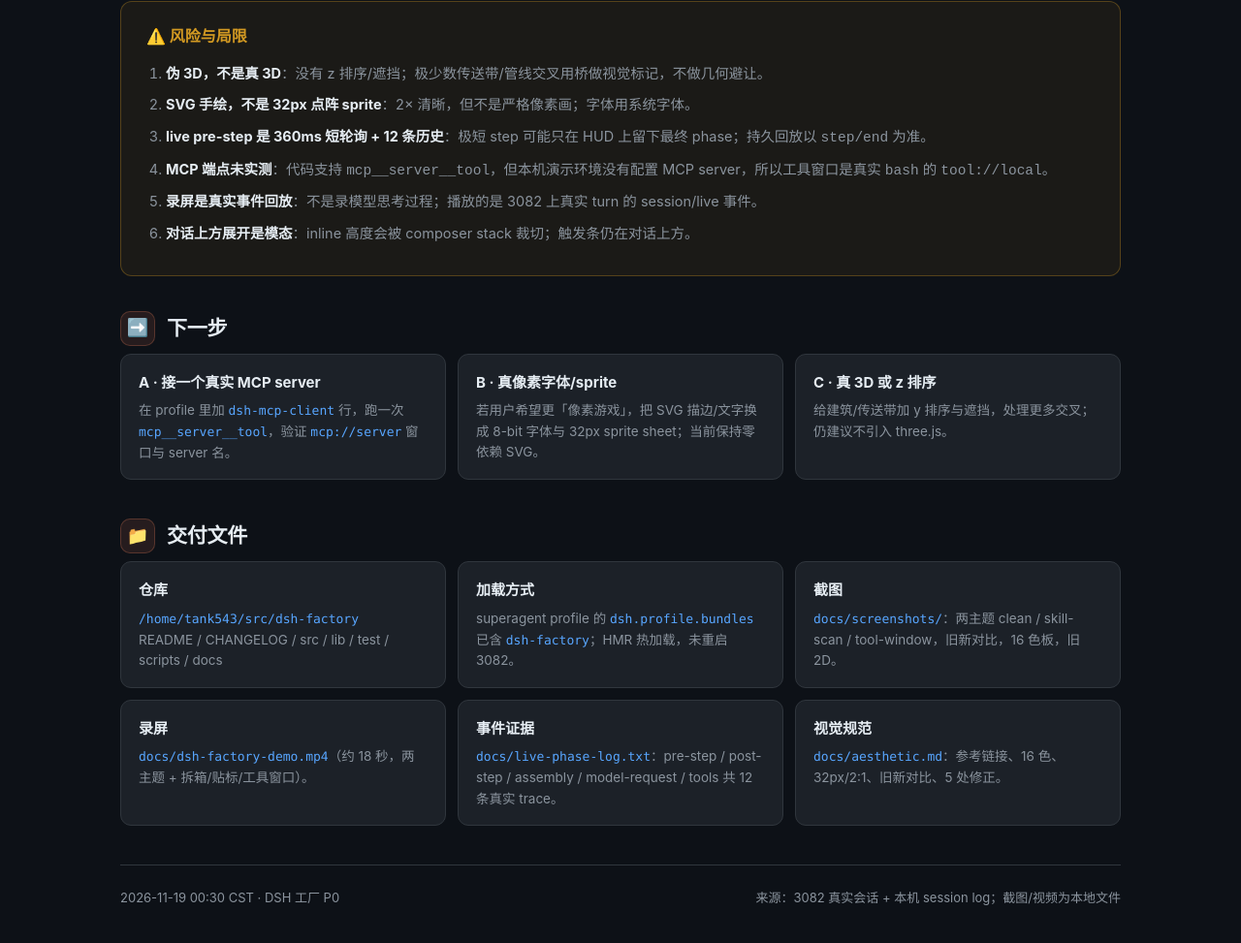
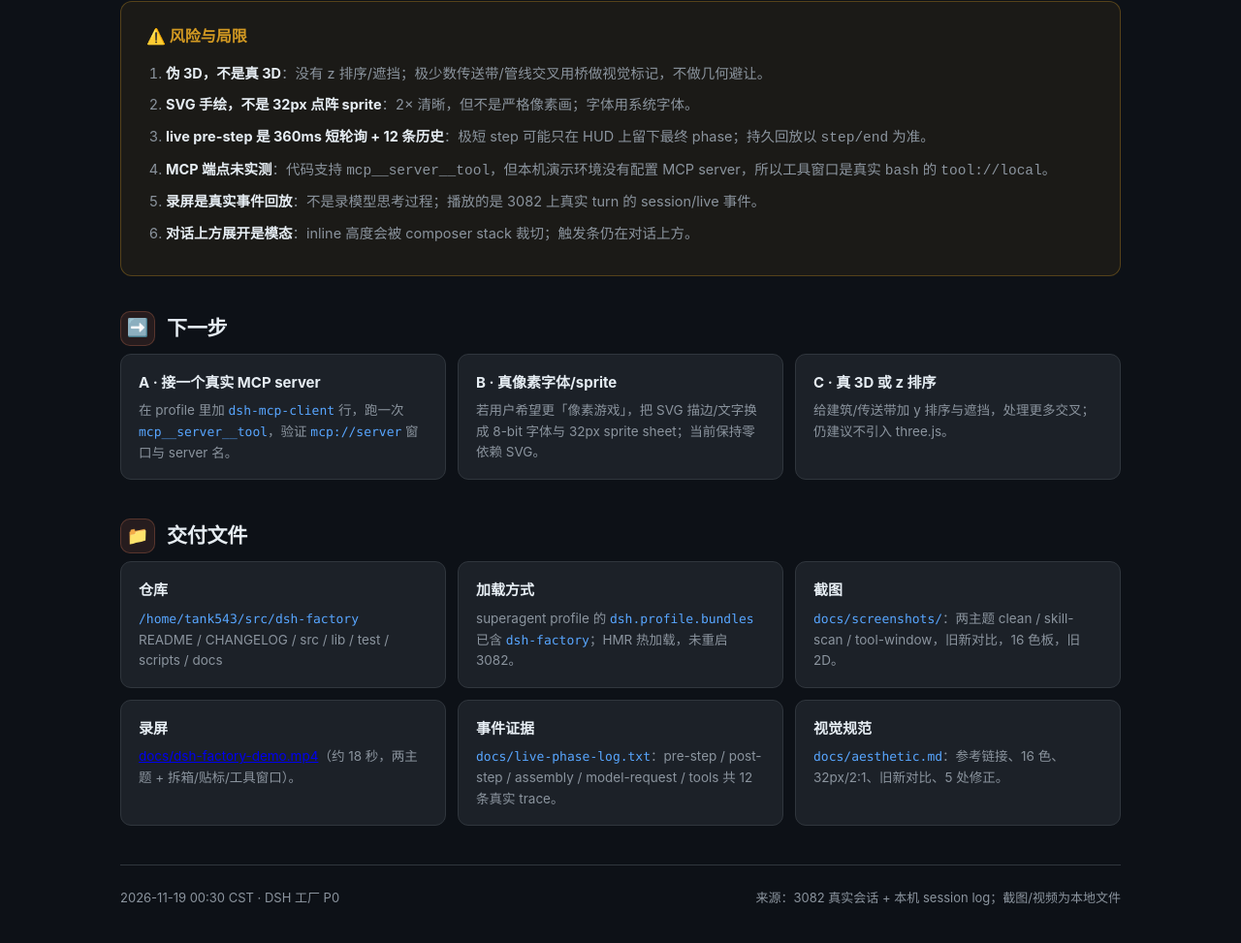
Before and after one commit to Tank543jq123/dsh-factory, a website: page docs/dsh-factory-汇报.html in a window 1280 px wide. Shown: the part 4863-5836 px from the top of the page at 97% size. Drawn offline with Linux system fonts and the light colour scheme.

Commit message:
docs(report): link demo video

```diff
--- a/docs/dsh-factory-汇报.html
+++ b/docs/dsh-factory-汇报.html
@@ -144,7 +144,7 @@
       <div class="card"><div class="name">仓库</div><div class="d"><code>/home/tank543/src/dsh-factory</code><br>README / CHANGELOG / src / lib / test / scripts / docs</div></div>
       <div class="card"><div class="name">加载方式</div><div class="d">superagent profile 的 <code>dsh.profile.bundles</code> 已含 <code>dsh-factory</code>；HMR 热加载，未重启 3082。</div></div>
       <div class="card"><div class="name">截图</div><div class="d"><code>docs/screenshots/</code>：两主题 clean / skill-scan / tool-window，旧新对比，16 色板，旧 2D。</div></div>
-      <div class="card"><div class="name">录屏</div><div class="d"><code>docs/dsh-factory-demo.mp4</code>（约 18 秒，两主题 + 拆箱/贴标/工具窗口）。</div></div>
+      <div class="card"><div class="name">录屏</div><div class="d"><a href="dsh-factory-demo.mp4">docs/dsh-factory-demo.mp4</a>（约 18 秒，两主题 + 拆箱/贴标/工具窗口）。</div></div>
       <div class="card"><div class="name">事件证据</div><div class="d"><code>docs/live-phase-log.txt</code>：pre-step / post-step / assembly / model-request / tools 共 12 条真实 trace。</div></div>
       <div class="card"><div class="name">视觉规范</div><div class="d"><code>docs/aesthetic.md</code>：参考链接、16 色、32px/2:1、旧新对比、5 处修正。</div></div>
     </div>
```
